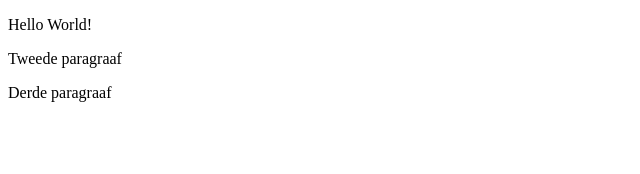
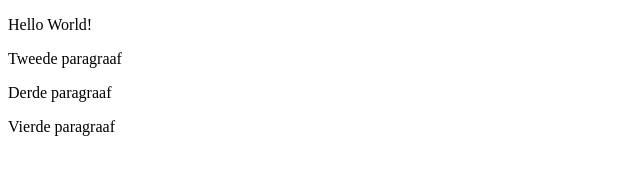
Before and after one commit to Programmeerplaats/oefenproject-github-tutorial, a plain HTML site: page index.html in a window 1280 px wide. Shown: the whole page, without its empty margins (0-640 px from the left). Drawn offline with Linux system fonts and the light colour scheme.

Commit message:
Update index.html

```diff
--- a/index.html
+++ b/index.html
@@ -7,5 +7,6 @@
       <p>Hello World!</p>
       <p>Tweede paragraaf</p>
       <p>Derde paragraaf</p>
+      <p>Vierde paragraaf</p>
    </body>
 </html>
```
